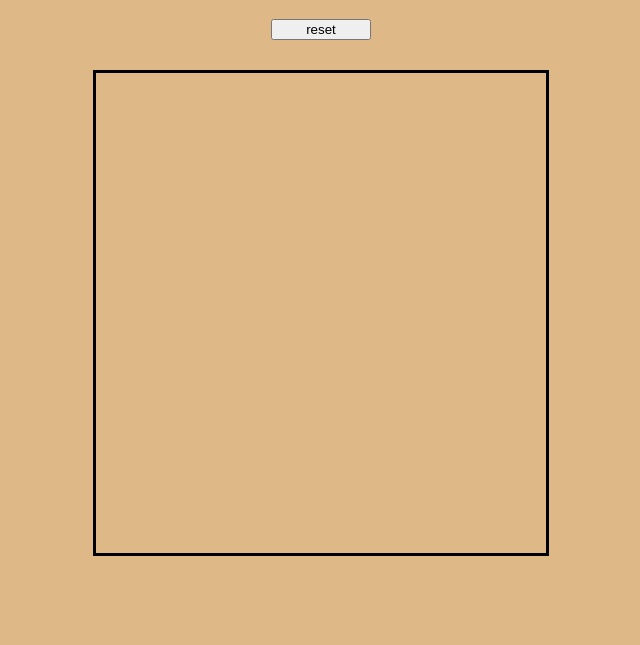
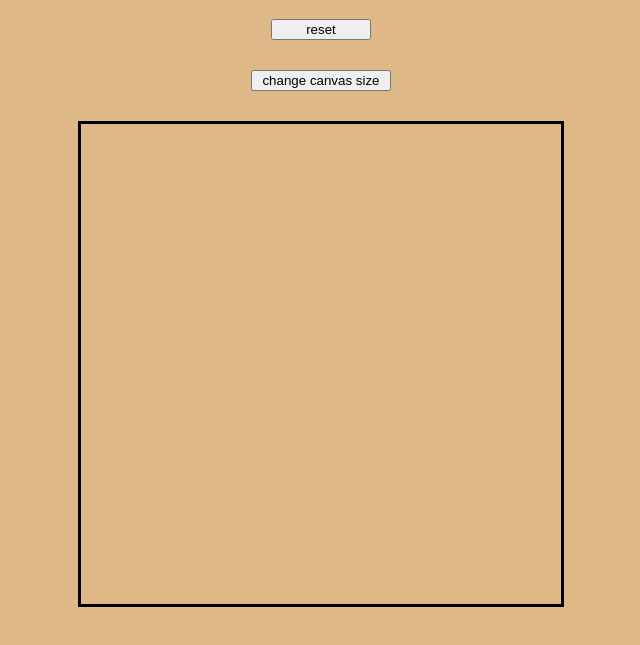
Before and after one commit to tamerln/etch-a-sketch, a plain HTML site: page index.html in a window 1280 px wide. Shown: the part 69-714 px from the top of the page, without its empty margins (319-959 px from the left). Drawn offline with Linux system fonts and the light colour scheme.

Commit message:
added change canvas size button/function and made cell sizes dynamic

```diff
--- a/index.html
+++ b/index.html
@@ -10,6 +10,7 @@
 <div id = "content">
     <h1>ETCH-A-SKETCH</h1>
     <button id = "reset">reset</button>
+    <button id = "size">change canvas size</button>
     <div id = "container">
 
     </div>
--- a/script.js
+++ b/script.js
@@ -1,13 +1,23 @@
+
 const container = document.querySelector("#container");
 const reset = document.querySelector('#reset');
+const sizeButton = document.querySelector('#size');
+let size = 16;
 
-for (let i = 1; i < 16; i++) {
-let rows = document.createElement('div');
-rows.classList.add('rows');
-container.appendChild(rows);
-    for (let j = 0; j < 16; j++) {
+sizeButton.addEventListener("click", function(e) {
+    size = window.prompt("Enter desired size: ");
+    container.innerHTML = '';
+    createGrid(size);
+})
+
+function createGrid(size) {
+for (let i = 1; i < size; i++) {
+let row = document.createElement('div');
+row.classList.add('rows');
+container.appendChild(row);
+    for (let j = 0; j < size; j++) {
         let cells = document.createElement('div');
-        rows.appendChild(cells);
+        row.appendChild(cells);
         cells.classList.add('cells');
         cells.addEventListener("mouseover", function(event) {
             event.target.style.backgroundColor = 'black';
@@ -18,3 +28,6 @@ container.appendChild(rows);
 
     }
 }
+}
+
+createGrid(size);
--- a/style.css
+++ b/style.css
@@ -6,7 +6,7 @@ background-color: burlywood;
 h1{
     text-align: center;
 }
-button {
+#reset {
     width: 100px;
     margin-bottom: 30px;
 }
@@ -23,13 +23,23 @@ align-items: center;
 
 display: flex;
 border-style: solid;
-width: 450px
+width: 480px;
+height: 480px;
+}
+.rows {
+    display: flex;
+    flex-direction: column;
+    width: 100%;
 }
 
 .cells {
-    height: 30px;
-    width: 30px;
+    flex: 1;
     border-style: solid;
     border-width: 0px;
-    border-color: aliceblue;
+    border-color: #f0f8ff;
 }
+
+#size {
+    width: 140px;
+    margin-bottom: 30px;
+}
```
